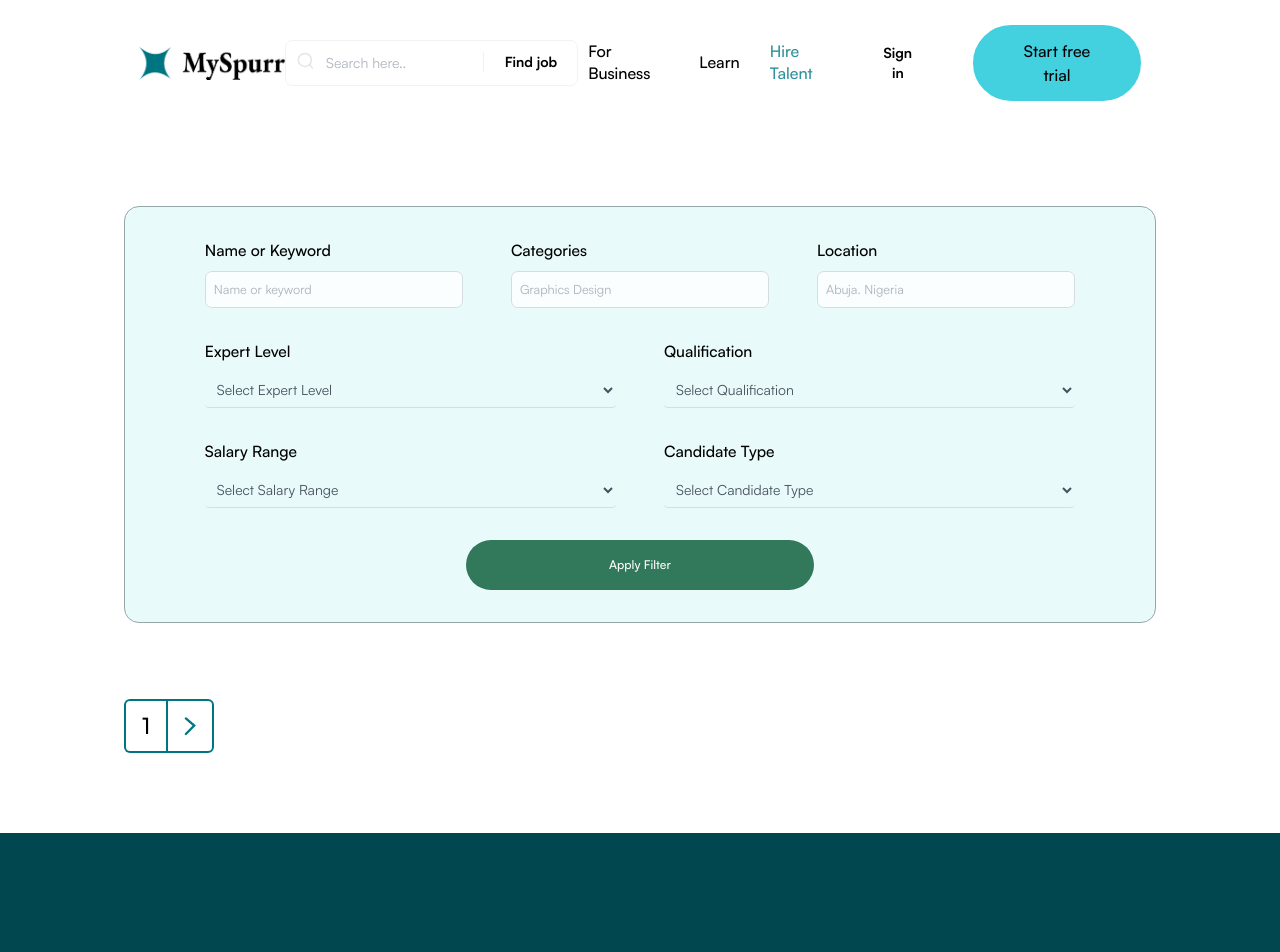
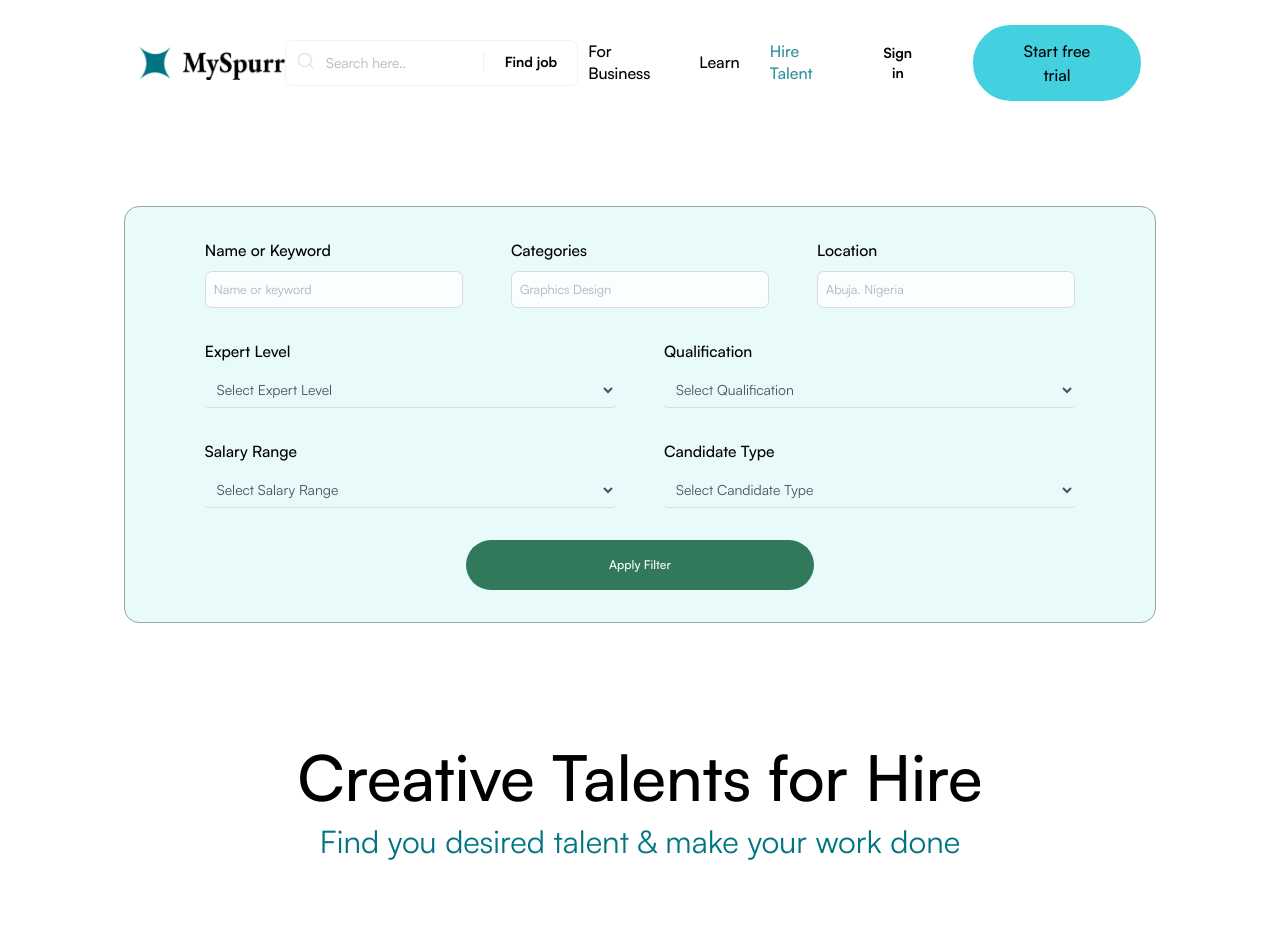
Before and after one commit to tobyakin/MySpurr-Landing-Page, a Vue app: page /hire-talent in a window 1280 px wide. Shown: the top 952 px of the page. Built offline with nearby package versions, Linux system fonts and the light colour scheme.

Commit message:
Docs: updated

```diff
--- a/src/views/HireTalent.vue
+++ b/src/views/HireTalent.vue
@@ -90,6 +90,14 @@ const FormSelectGroup = defineAsyncComponent(() =>
           </button>
         </div>
       </div>
+      <div class="text-center my-10 py-20">
+        <h4 class="text-[63.549px] text-[#000000] font-Satoshi500 leading-[67.52px]">
+          Creative Talents for Hire
+        </h4>
+        <p class="text-[#007582] text-[31.194px] font-Satoshi400 leading-[59.552px]">
+          Find you desired talent & make your work done
+        </p>
+      </div>
       <div class="mt-14 flex flex-col gap-8">
         <!-- <JobRowCard class="min-w-[95%] lg:min-w-[45%]" v-for="item in 4" :key="item" /> -->
       </div>
```
